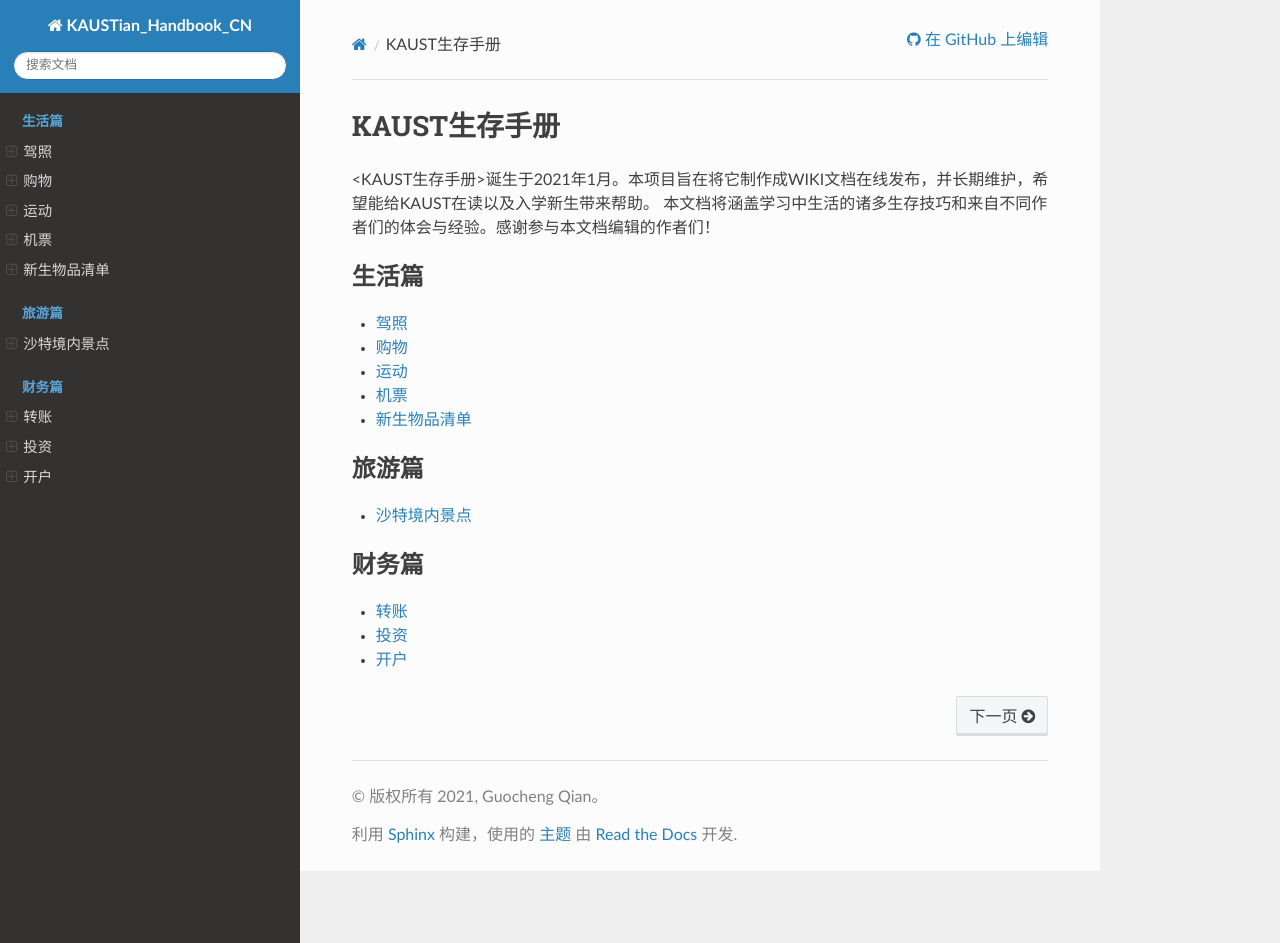
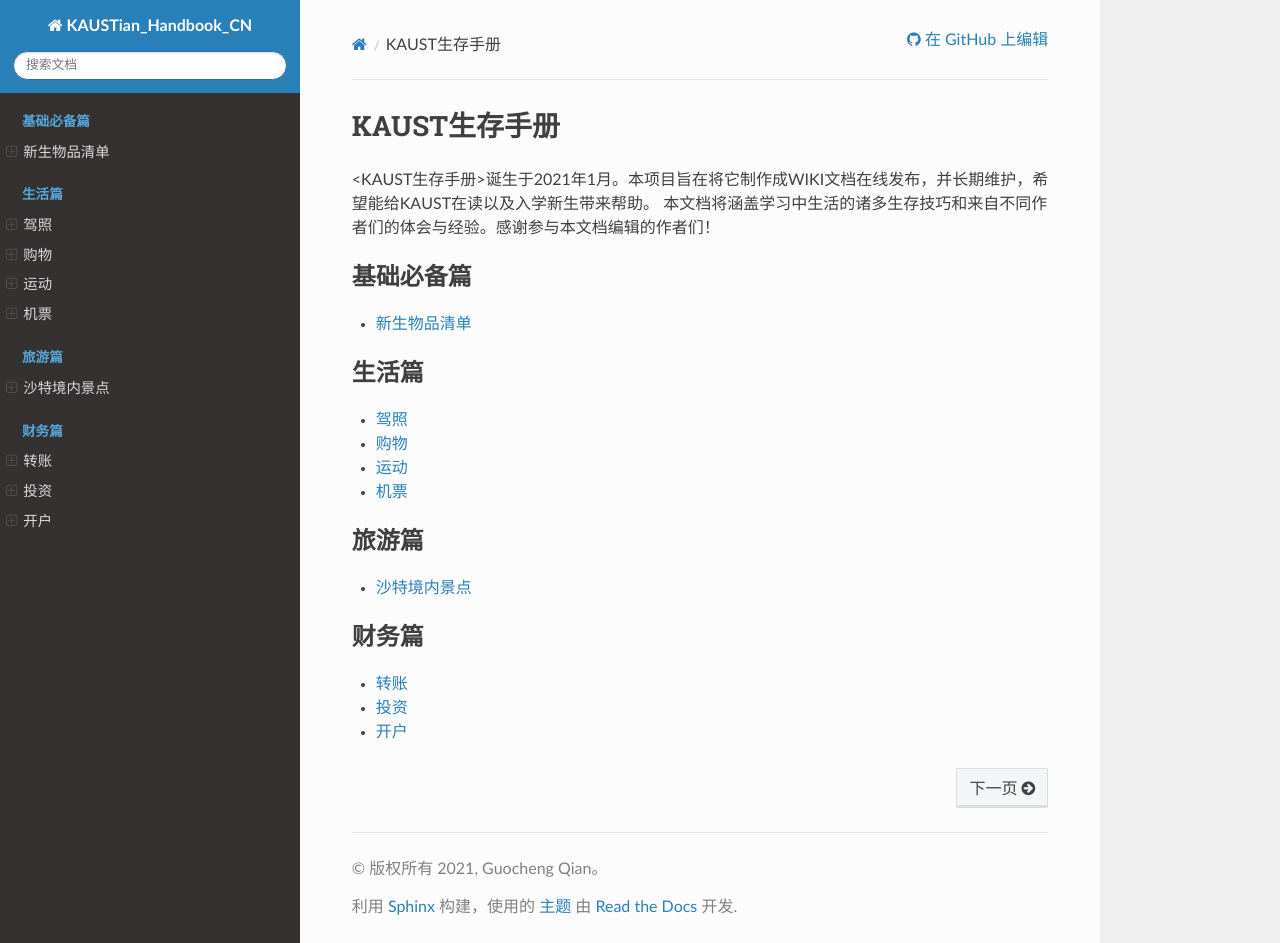
Before and after one commit to guochengqian/KAUSTian_Handbook_CN, a Sphinx documentation site: the page built from docs/index.rst, in a window 1280 px wide and 943 px high. Built offline with Sphinx 7.4.7 and the Read the Docs theme 2.0.0, drawn with Linux system fonts in a browser that asks for light colours.

Commit message:
基础必备篇

```diff
--- a/docs/index.rst
+++ b/docs/index.rst
@@ -14,6 +14,14 @@ KAUST生存手册
 .. toctree::
    :glob:
    :maxdepth: 1
+   :caption: 基础必备篇
+
+   content/basic/list
+
+
+.. toctree::
+   :glob:
+   :maxdepth: 1
    :caption: 生活篇
 
 
```
Also changed, not shown: other parts of docs/index.rst (+1 -1 lines), docs/content/basic/list.rst (renamed from docs/content/life/list.rst).
